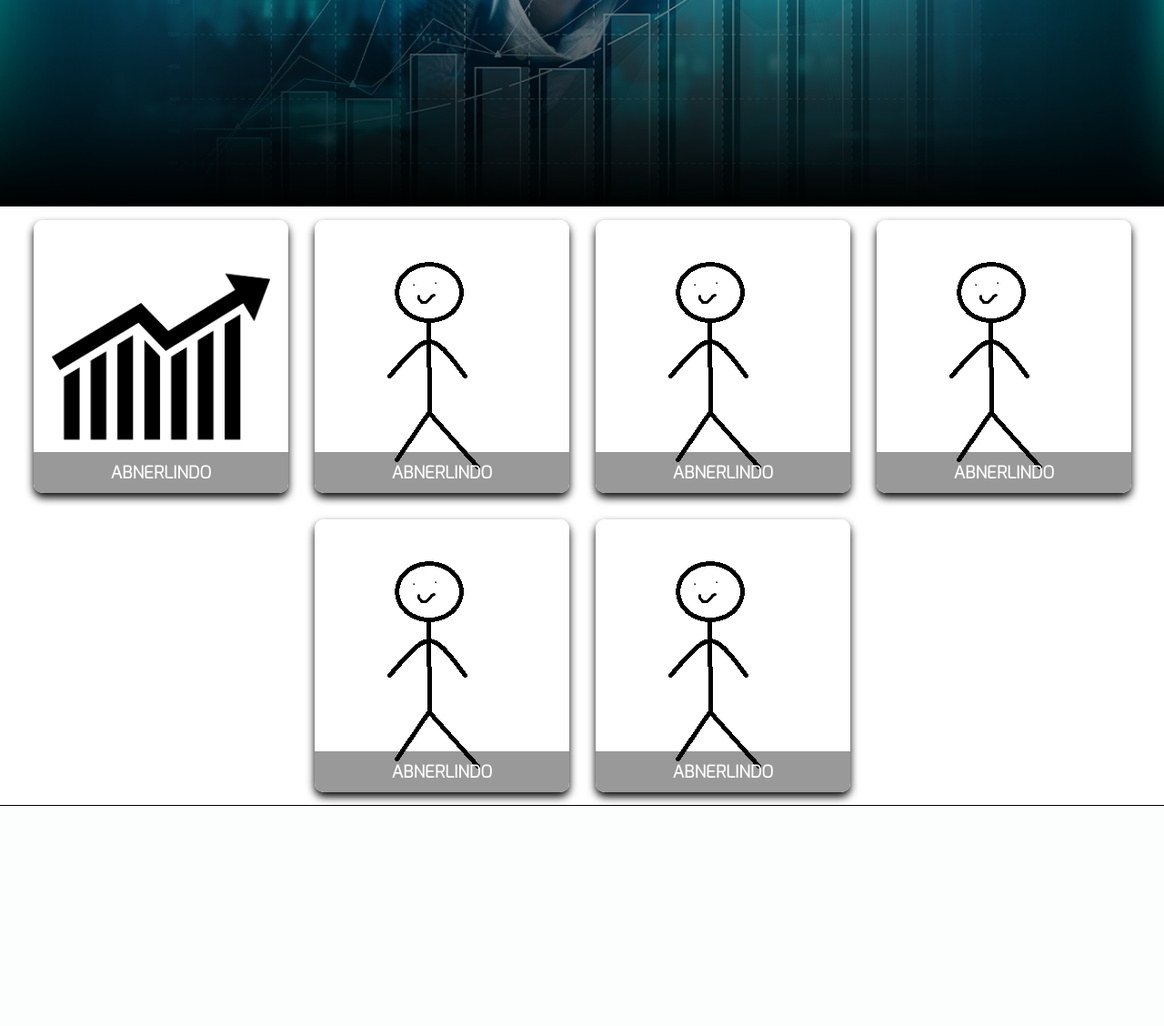
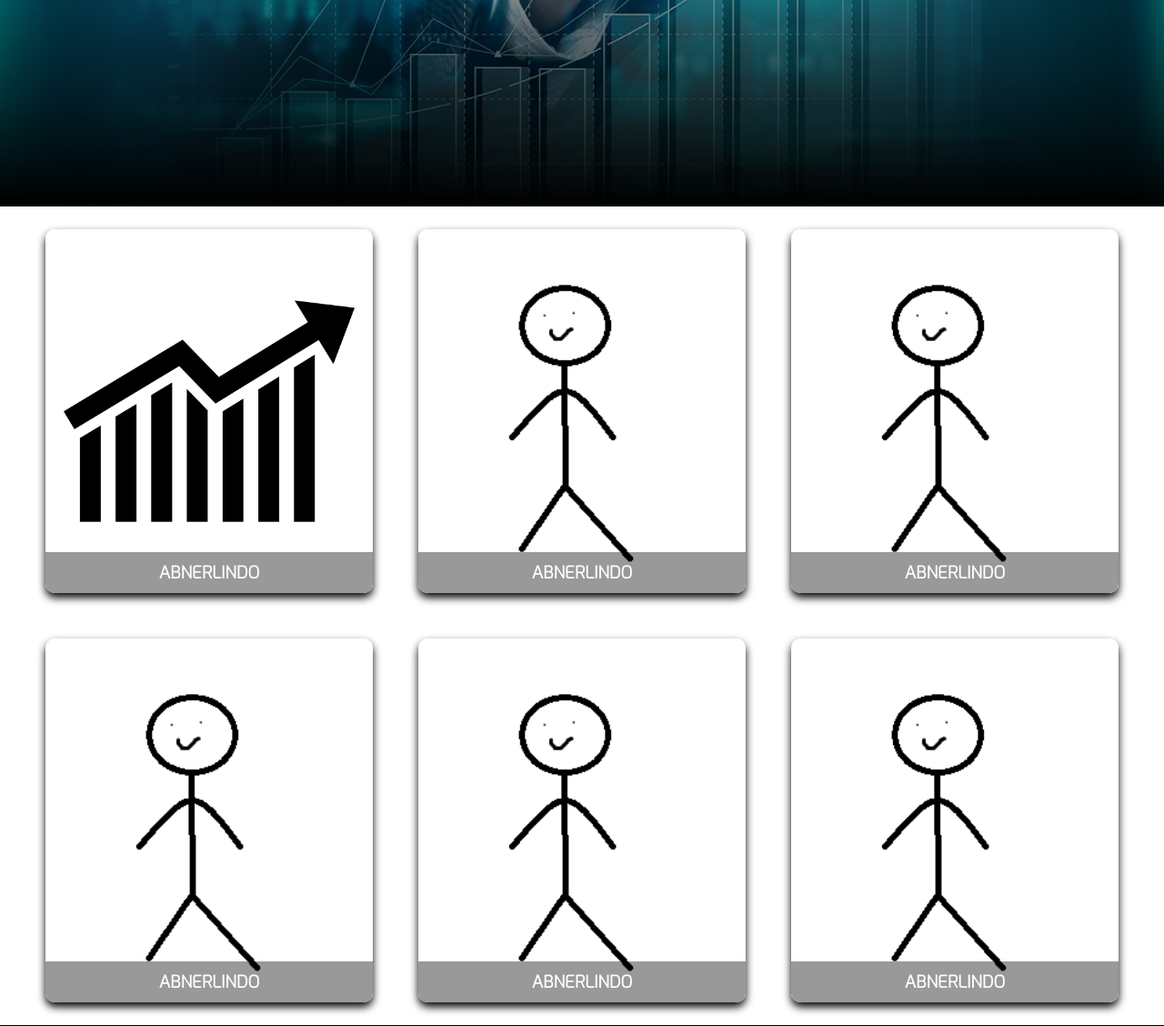
Before and after one commit to NicolasMachado777/SITE-IOT, a PHP site: page / in a window 1280 px wide. Shown: the part 4303-5431 px from the top of the page at 91% size. Before the commit the page ends 5189 px from the top, so only its background shows below. Run offline with PHP 8.4, Linux system fonts and the light colour scheme.

Commit message:
alteracao do tamanho dos cards

```diff
--- a/index.html
+++ b/index.html
@@ -119,7 +119,6 @@
     </section>
 
     <section id="graficos">
-
         <div class="card">
             <div class="face front">
                 <img src="img/grafico-1.jpg" alt="">
@@ -171,10 +170,10 @@
                 <h3>ABNERLINDO</h3>
             </div>
             <div class="face back">
-            <h1>Pergunta 06: Eu já tive contado com aparelhos digitais que utilizam a IOT, tais como Alexa, Smart TV e etc. </h1>
+                <h1>Pergunta 06: Eu já tive contado com aparelhos digitais que utilizam a IOT, tais como Alexa, Smart TV
+                    e etc. </h1>
             </div>
         </div>
-
     </section>
 
     <script src="js.js"></script>
--- a/style.css
+++ b/style.css
@@ -212,9 +212,9 @@ section.parallax::after {
 }
 .card {
     position: relative;
-    width: 280px;
-    height: 300px;
-    margin: 14.5px;
+    width: 360px;
+    height: 400px;
+    margin: 25px;
 }
 
 .card .face {
```
Lines whose indentation alone changed are shown as unchanged.
